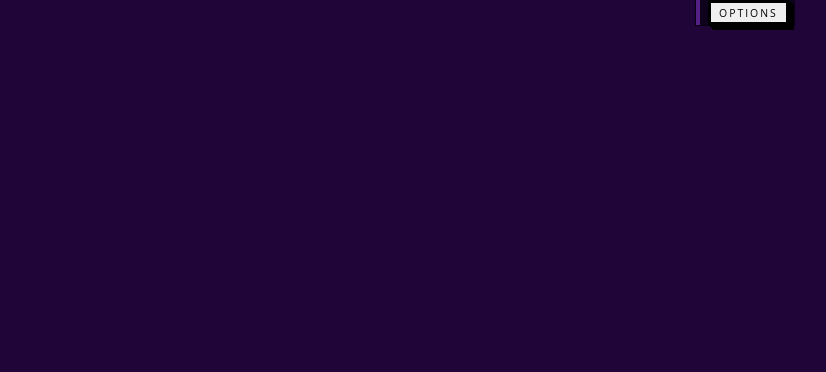
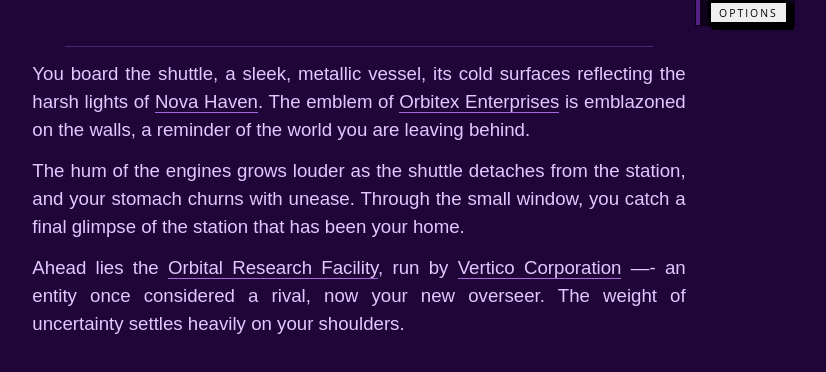
Before and after one commit to divSelector/vertigo, a React (Vite) app: page /camp/1 in a window 1280 px wide. Before the commit this address had no page. Shown: the top 372 px of the page, without its empty margins (281-1107 px from the left). Built offline with nearby package versions, Linux system fonts and the light colour scheme.

Commit message:
content: add campaign 1-1

```diff
--- a/src/App.jsx
+++ b/src/App.jsx
@@ -14,6 +14,7 @@
 import { PlayerProvider } from "./context/player";
 import JobOffer from "./components/character-creation/JobOffer";
 import Continue from "./components/Continue";
+import CampaignOne1 from "./components/campaign/1/1";
 
 const AnimatedPages = () => {
 
@@ -32,6 +33,8 @@
             <Continue ref={nodeRef} />
           } />
 
+          {/* Character Creation Routes */}
+
           <Route path={routes.characterCreation} element={
             <AuraSelection ref={nodeRef} />
           } />
@@ -47,6 +50,13 @@
           <Route path={routes.characterCreation + "5"} element={
             <JobOffer ref={nodeRef} />
           } />
+
+          {/* Campaign 1 Routes */}
+          <Route path={routes.campaign1} element={
+            <CampaignOne1 />
+          } />
+
+
         </Routes>
       </CSSTransition>
     </SwitchTransition>
--- /dev/null
+++ b/src/components/campaign/1/1.jsx
@@ -0,0 +1,64 @@
+import { forwardRef } from "react"
+import { Link } from "react-router-dom";
+import routes from "../../../data/routes";
+import useMultiplePopups from "../../../hooks/useMultiplePopups";
+import Popup from "../../popup/Popup";
+
+
+const CampaignOne1 = forwardRef((props, ref) => {
+
+    const markupPopup = text => <p className="popup-content">{text}</p>
+
+    const popupContents = [
+        {
+            triggerText: "Nova Haven",
+            content: markupPopup("Explain some stuff about Nova Haven"),
+        },
+        {
+            triggerText: "Orbitex Enterprises",
+            content: markupPopup("Explain some stuff about Orbitex Enterprises"),
+        },
+        {
+            triggerText: "Orbital Research Facility",
+            content: markupPopup("Explain some stuff about Orbital Research Facility"),
+        },
+        {
+            triggerText: "Vertico Corporation",
+            content: markupPopup("Explain some stuff about Vertico Corporation"),
+        },
+    ];
+
+    const popups = useMultiplePopups(popupContents.length);
+
+    const linkPopup = idx => (
+        <span className="popup-link" onClick={popups[idx].handleClick}>
+            {popupContents[idx].triggerText}
+        </span>
+    )
+
+    return (
+        <section ref={ref}>
+            <h2></h2>
+            <h4></h4>
+            <hr />
+            <p>You board the shuttle, a sleek, metallic vessel, its cold surfaces reflecting the harsh lights
+                of {linkPopup(0)}. The emblem of {linkPopup(1)} is emblazoned on the walls, a reminder of the world you are leaving behind.</p>
+
+            <p>The hum of the engines grows louder as the shuttle detaches from the station, and your stomach churns with unease. Through the small
+                window, you catch a final glimpse of the station that has been your home.</p>
+
+            <p>Ahead lies the {linkPopup(2)}, run by {linkPopup(3)} —- an entity once considered a rival, now your new overseer. The weight
+                of uncertainty settles heavily on your shoulders.</p>
+
+
+            {popups.map((popup, index) => (
+                <Popup key={index} {...popup}>
+                    {popupContents[index].content}
+                </Popup>
+            ))}
+
+        </section>
+    )
+})
+
+export default CampaignOne1;
--- a/src/data/routes.jsx
+++ b/src/data/routes.jsx
@@ -1,7 +1,8 @@
 const routes = {
     characterCreation: '/new/',
     audioTest: '/audio/',
-    continue: '/continue/'
+    continue: '/continue/',
+    campaign1: '/camp/1/'
 }
 
 export default routes;
```
